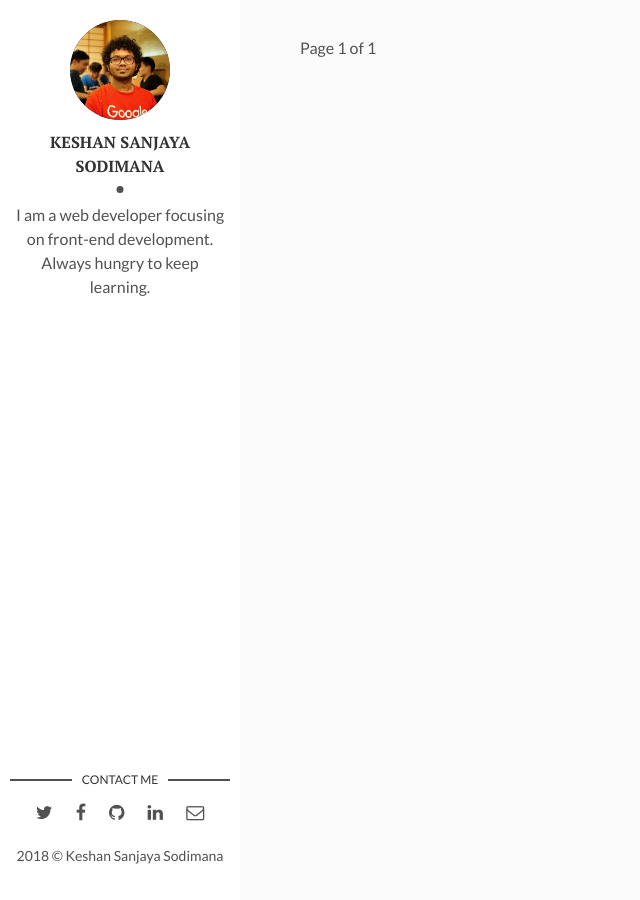
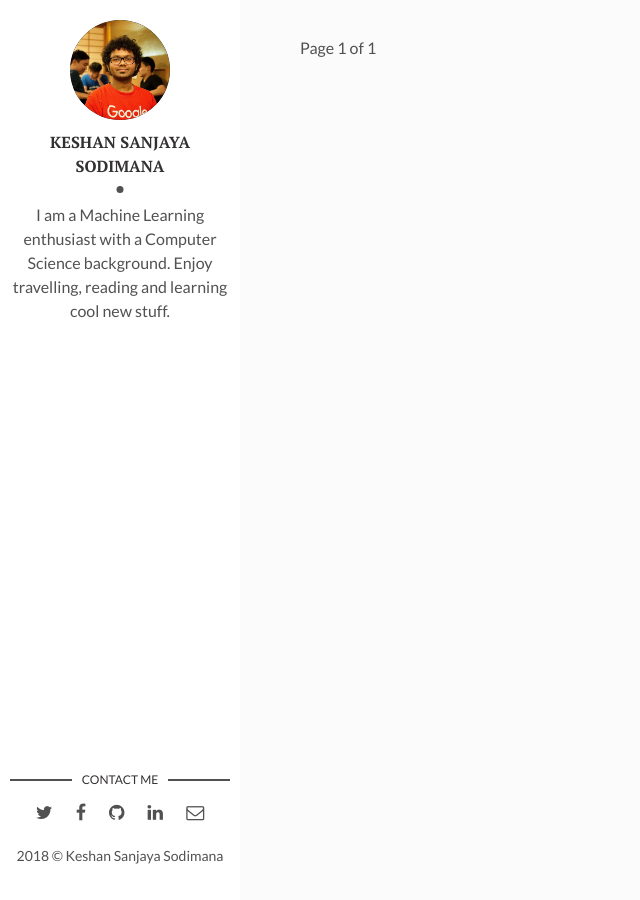
Before and after one commit to keshan/keshan.github.io, a Jekyll site: the page built from index.html, in a window 1280 px wide. Shown: the whole page, without its empty margins (0-640 px from the left). Built offline with Jekyll 4.4.1, drawn with Linux system fonts in a browser that asks for light colours; the list of posts is cut into pages by our own code; some of the changed lines change nothing that is shown.

Commit message:
adding disqus, analytics and description

```diff
--- a/_config.yml
+++ b/_config.yml
@@ -1,8 +1,6 @@
 title: Hello, world! I'm Keshan Sodimana
 description: > # this means to ignore newlines until "baseurl:"
-  Write an awesome description for your new site here. You can edit this
-  line in _config.yml. It will appear in your document head meta (for
-  Google search results) and in your feed.xml site description.
+  This is my personal website and blog. I will write about Machine Learning, Artificial Intelligence, Mathematics and Science in this blog.
 permalink: ':title/'
 baseurl: "" # the subpath of your site, e.g. /blog
 url: "" # the base hostname & protocol for your site, e.g. http://example.com
@@ -11,7 +9,7 @@
 # Author Settings
 author: Keshan Sanjaya Sodimana # add your name
 author-img: keshan.jpg # add your photo
-about-author: I am a web developer focusing on front-end development. Always hungry to keep learning. # add description
+about-author: I am a Machine Learning enthusiast with a Computer Science background. Enjoy travelling, reading and learning cool new stuff. # add description
 social-twitter: crazykesh # add your Twitter handle
 social-facebook: keshan88 # add your Facebook handle
 social-github: keshan # add your Github handle
@@ -19,10 +17,10 @@
 social-email: keshan88@gmail.com # add your Email address
 
 # Disqus
-discus-identifier: mr-brown # add your discus identifier
+discus-identifier: keshan # add your discus identifier
 
 # Tracker
-analytics: # Google Analytics
+analytics: UA-122765133-1 # Google Analytics
 
 # Build Settings
 markdown: kramdown
```
Also changed, not shown: 4 other files.
